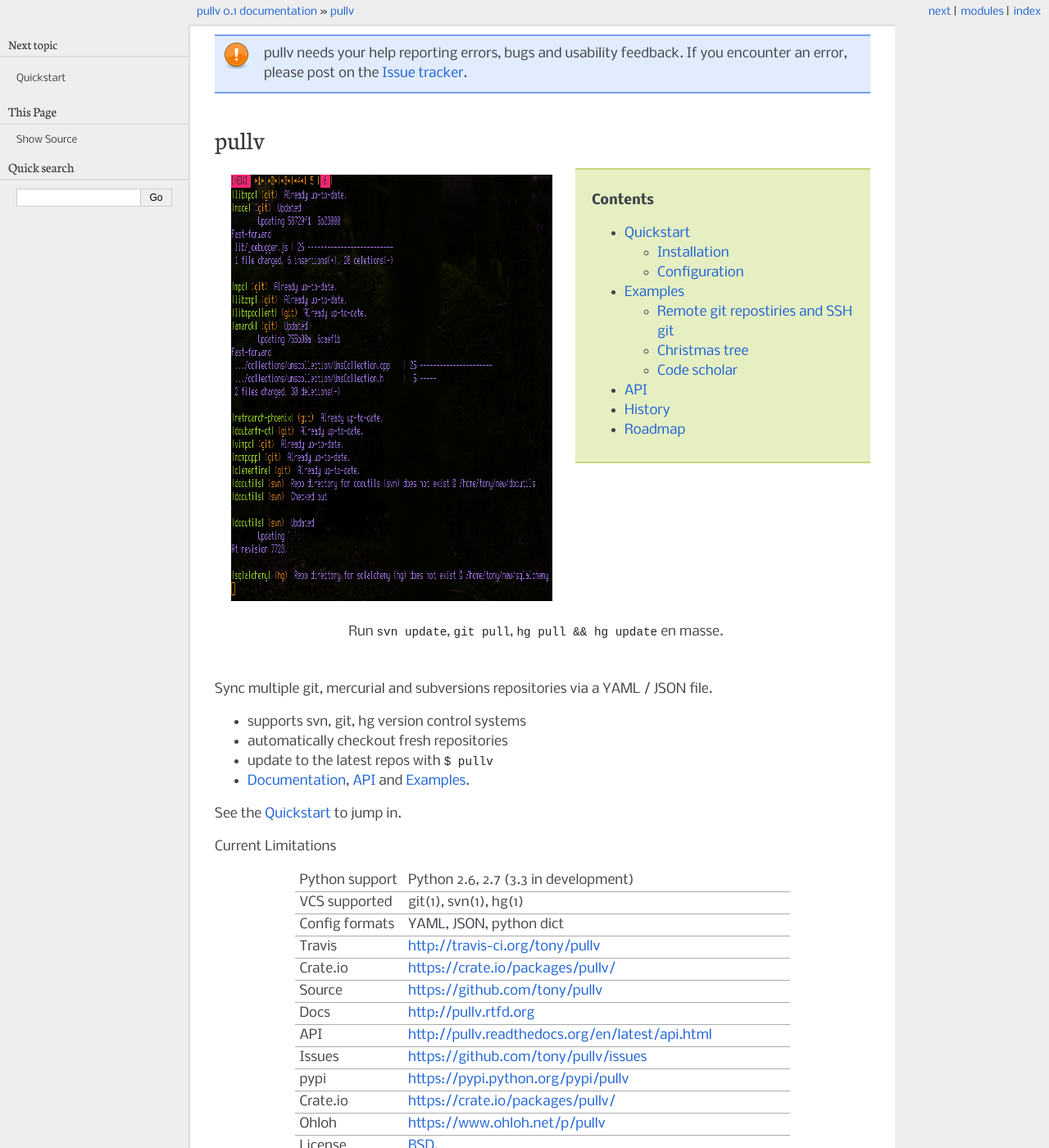
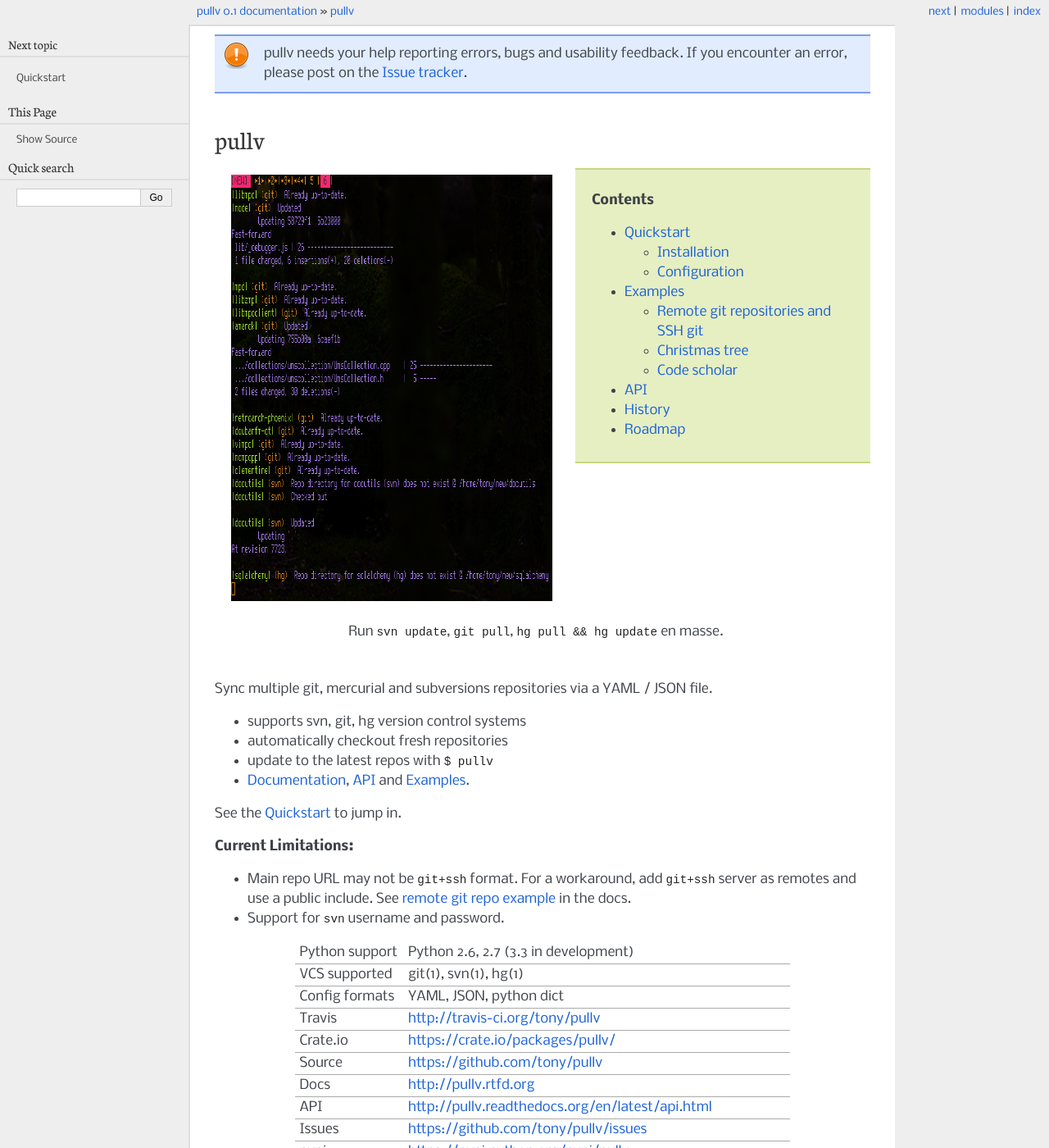
Before and after one commit to vcs-python/vcspull, a Sphinx documentation site: the page built from doc/index.rst, in a window 1280 px wide and 1400 px high. Shown: the whole window at 82% size. Built offline with Sphinx 7.4.7, drawn with Linux system fonts in a browser that asks for light colours.

Commit message:
docs: Add notes on limitations. Fix typo in title in the examples page.

```diff
--- a/README.rst
+++ b/README.rst
@@ -23,10 +23,14 @@
 
 See the `Quickstart`_ to jump in.
 
-Current Limitations
+**Current Limitations:**
 
+- Main repo URL may not be ``git+ssh`` format. For a workaround, add
+  ``git+ssh`` server as remotes and use a public include. See `remote git
+  repo example`_ in the docs.
+- Support for ``svn`` username and password.
 
-.. _pip vcs url: http://www.pip-installer.org/en/latest/logic.html#vcs-support
+.. _remote git repo example: http://pullv.readthedocs.org/en/latest/examples.html#remote-git-repositories-and-ssh-git
 
 ==============  ==========================================================
 Python support  Python 2.6, 2.7 (3.3 in development)
```
Also changed, not shown: doc/examples.rst (+6 -2 lines).
